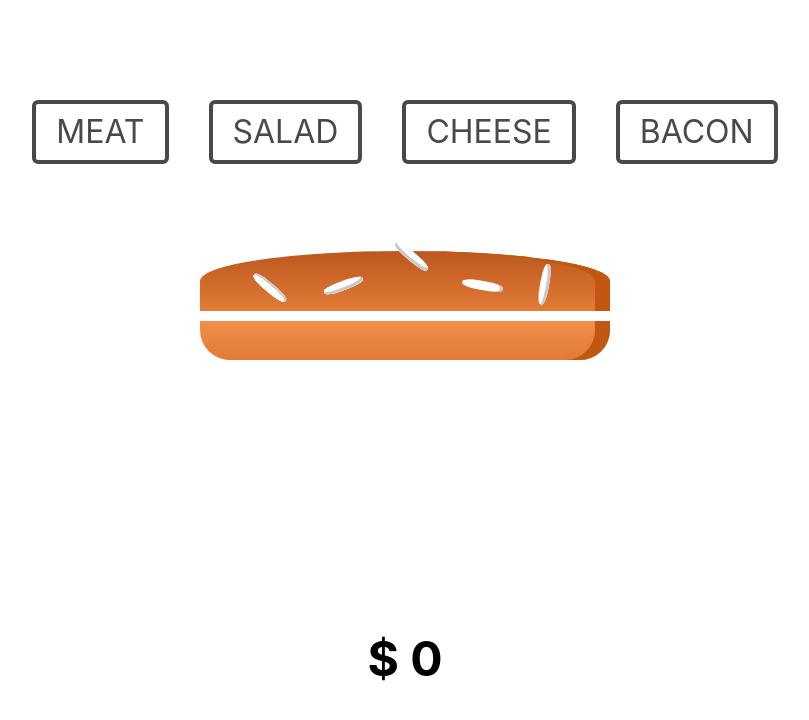
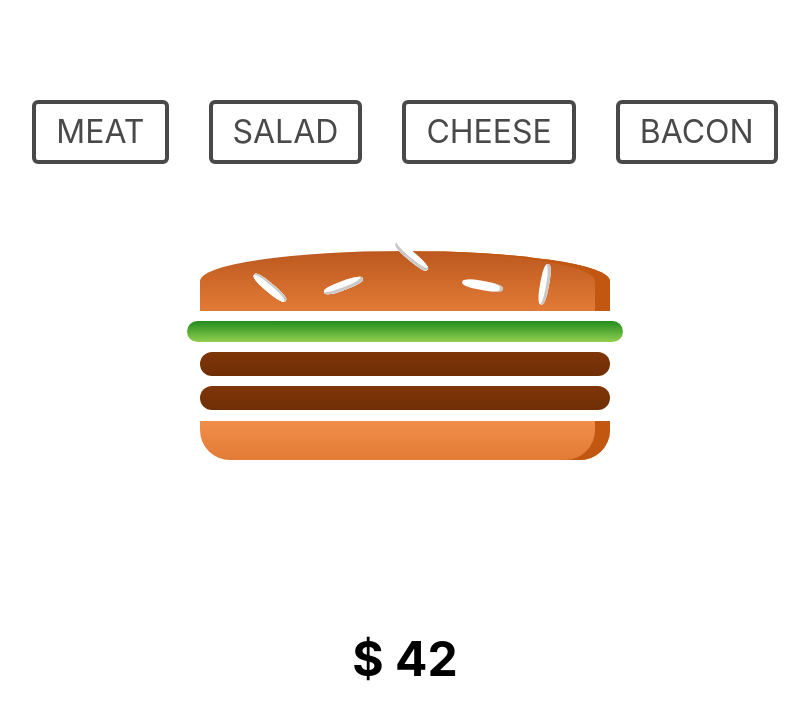
Before and after one commit to MarioHdpz/burger-builder, a React (Create React App) app: page / in a window 1280 px wide. Shown: the top 720 px of the page, without its empty margins (235-1044 px from the left). Built offline with nearby package versions, Linux system fonts and the light colour scheme.

Commit message:
Calculate prices

```diff
--- a/src/components/Builder/index.js
+++ b/src/components/Builder/index.js
@@ -15,16 +15,25 @@ const prices = {
 
 class Builder extends Component {
   state = {
-    ingredients: [],
-    price: 0
+    ingredients: ["salad", "meat", "meat"],
   };
+
+  getPrice = () => {
+    const pricesArray = this.state.ingredients.map(ingredient => {
+      return prices[ingredient];
+    })
+    const price = pricesArray.reduce((ant, act) => {
+      return ant + act;
+    }, 0)
+    return price;
+  }
 
   render() {
     return (
       <div>
         <ControlPanel />
         <Burger ingredients={this.state.ingredients} />
-        <h1>$ {this.state.price}</h1>
+        <h1>$ {this.getPrice()}</h1>
       </div>
     );
   }
```
